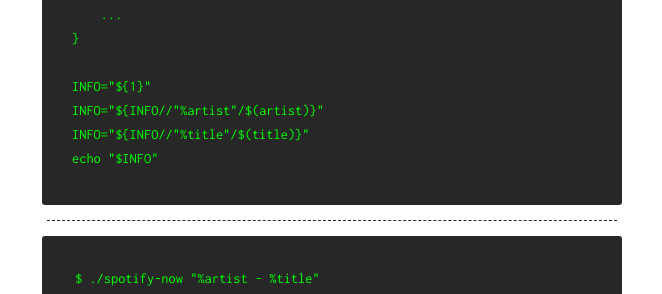
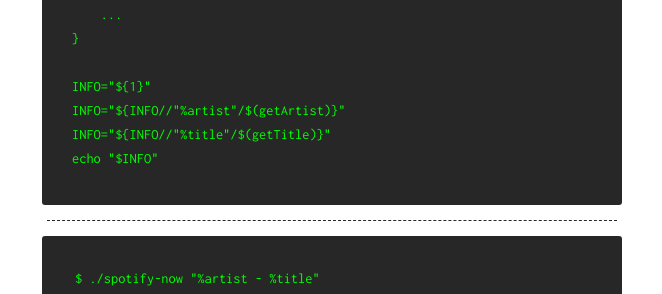
Before and after one commit to maxhumber/maxhumber.com, a Jekyll site: the page built from _posts/2016-05-02-passing-args-in-bash.md, in a window 1280 px wide. Shown: the part 1670-1964 px from the top of the page, without its empty margins (308-970 px from the left). Built offline with Jekyll 4.4.1, drawn with Linux system fonts in a browser that asks for light colours; some of the changed text lies outside the part shown.

Commit message:
error in code

```diff
--- a/_posts/2016-05-02-passing-args-in-bash.md
+++ b/_posts/2016-05-02-passing-args-in-bash.md
@@ -48,8 +48,8 @@
     }
 
     INFO="${1}"
-    INFO="${INFO//"%artist"/$(artist)}"
-    INFO="${INFO//"%title"/$(title)}"
+    INFO="${INFO//"%artist"/$(getArtist)}"
+    INFO="${INFO//"%title"/$(getTitle)}"
     echo "$INFO"
 
 <hr class="codebreak">
```
